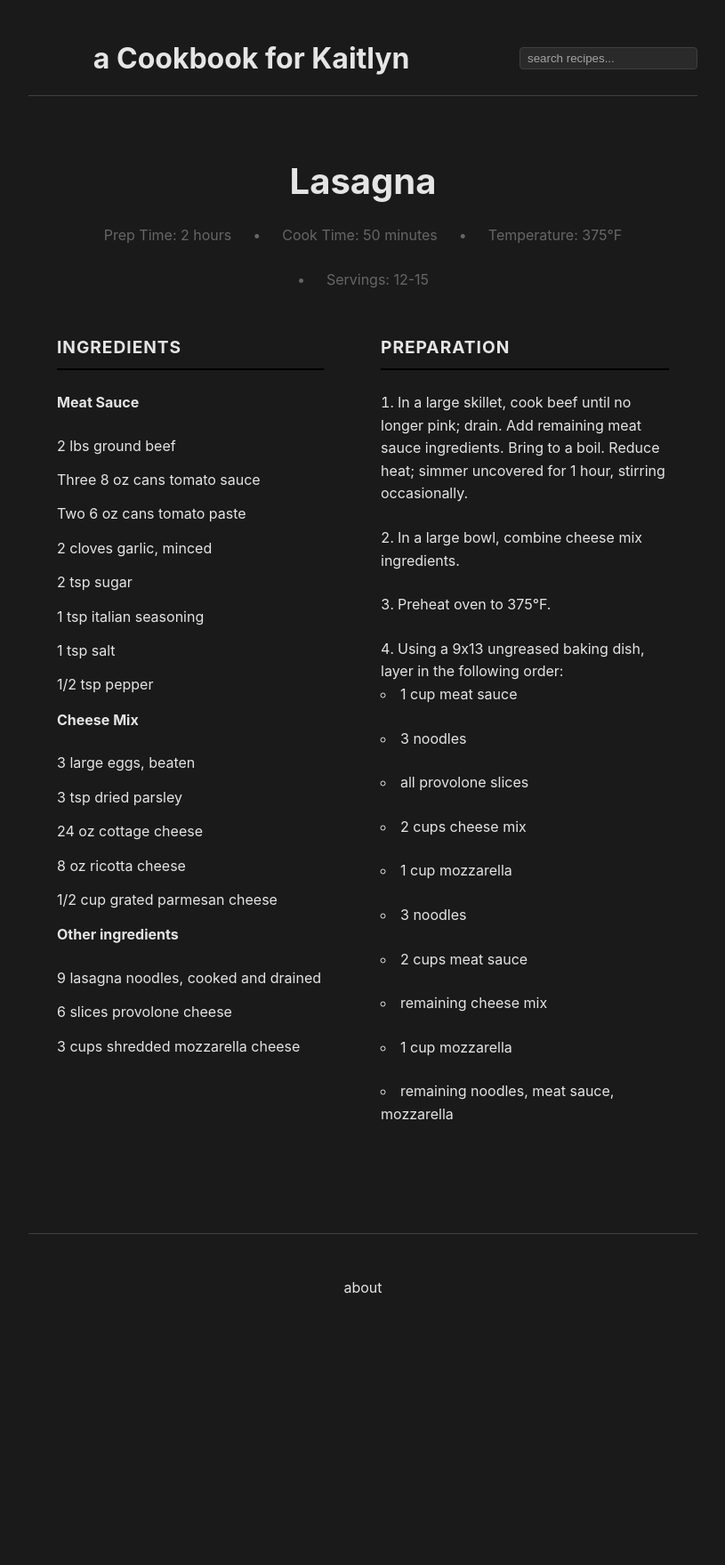
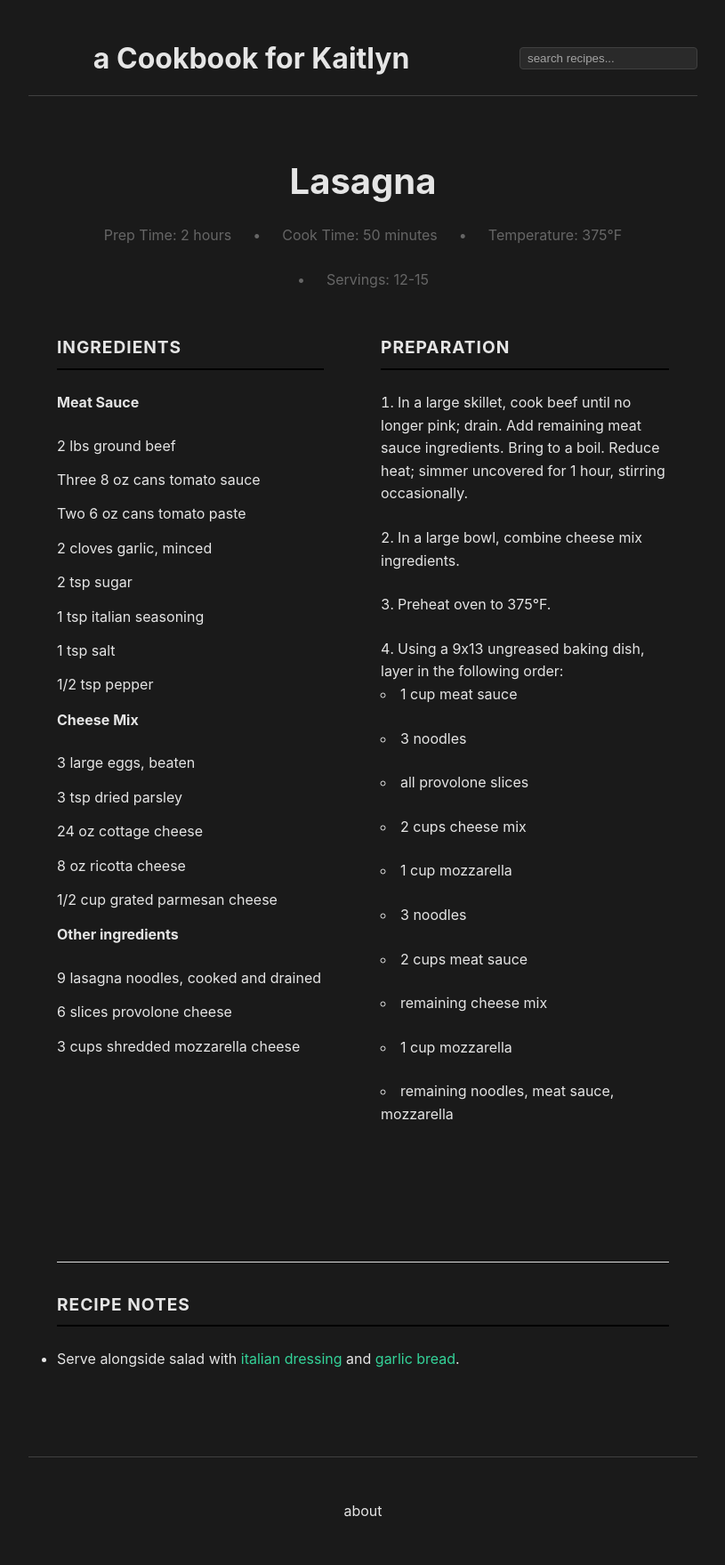
Before and after one commit to williamsca/recipes, a Jekyll site: the page built from _recipes/lasagna.md, in a window 1280 px wide. Shown: the whole page at 89% size, without its empty margins (232-1047 px from the left). Built offline with Jekyll 4.4.1, drawn with Linux system fonts in a browser that asks for light colours; before the commit the page ends 1508 px from its top, so only the background shows below that.

Commit message:
links to salad and garlic bread

```diff
--- a/_recipes/lasagna.md
+++ b/_recipes/lasagna.md
@@ -47,4 +47,7 @@ instructions: |
      - remaining cheese mix
      - 1 cup mozzarella
      - remaining noodles, meat sauce, mozzarella
+
+notes: |
+  - Serve alongside salad with [italian dressing](/recipes/recipes/dressing-italian/) and [garlic bread](/recipes/recipes/bread-garlic/).
 ---
```
Also changed, not shown: _recipes/caramelized-shallot-pasta.md (+1 -0 lines), _recipes/marry-me-chicken.md (+0 -4 lines), _recipes/salad-cobb.md (+2 -4 lines).
